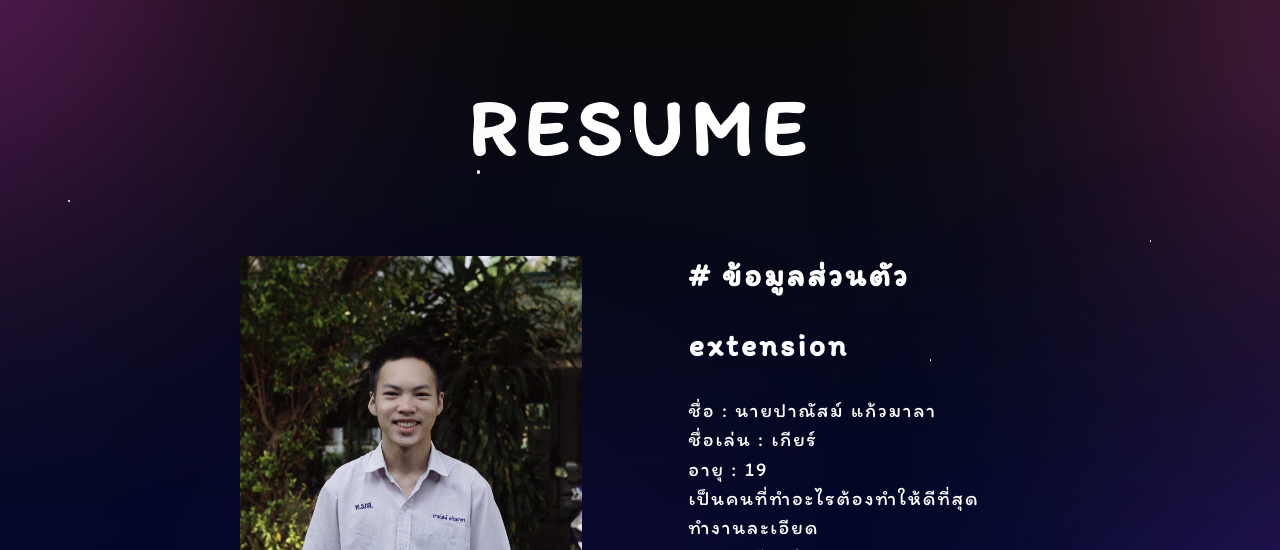
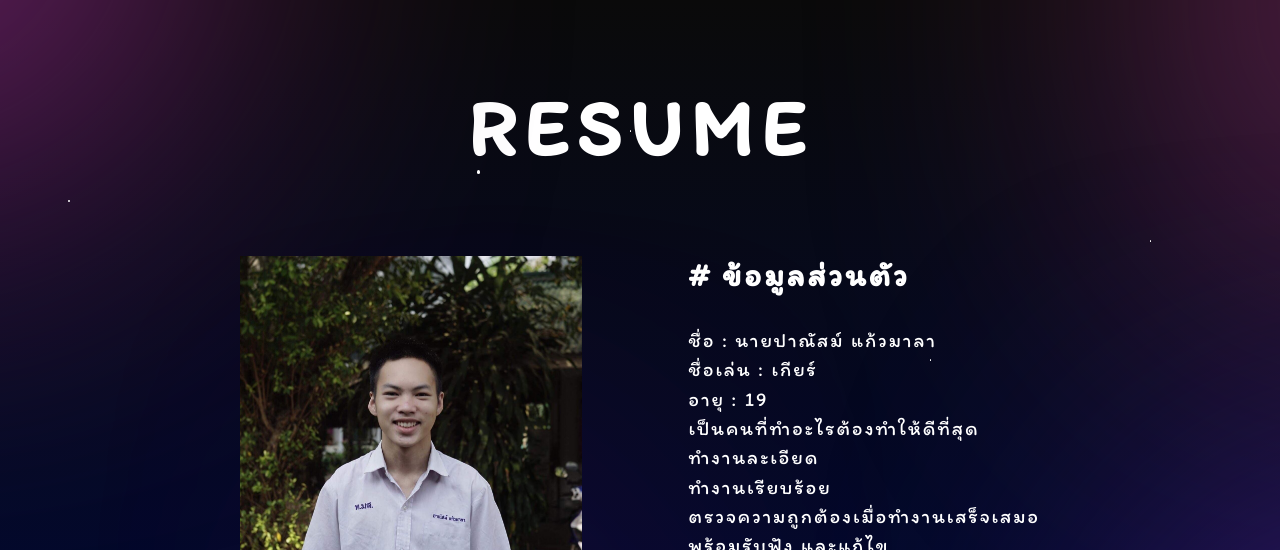
Before and after one commit to Panut45/Resume, a plain HTML site: page index.html in a window 1280 px wide. Shown: the top 550 px of the page. Drawn offline with nearby package versions, Linux system fonts and the light colour scheme.

Commit message:
Delete text

```diff
--- a/index.html
+++ b/index.html
@@ -80,7 +80,6 @@
                         <!-- Box Right -->
                         <div class="homeBoxRight">
                             <h2># ข้อมูลส่วนตัว</h2>
-                            <h2>extension</h2>
                             <p>ชื่อ : นายปาณัสม์ แก้วมาลา<br>ชื่อเล่น : เกียร์<br>อายุ :
                                 19<br>เป็นคนที่ทำอะไรต้องทำให้ดีที่สุด<br>ทำงานละเอียด<br>ทำงานเรียบร้อย<br>ตรวจความถูกต้องเมื่อทำงานเสร็จเสมอ<br>พร้อมรับฟัง
                                 และแก้ไข<br>พร้อมเรียนรู้สิ่งใหม่ ๆ</p>
```
